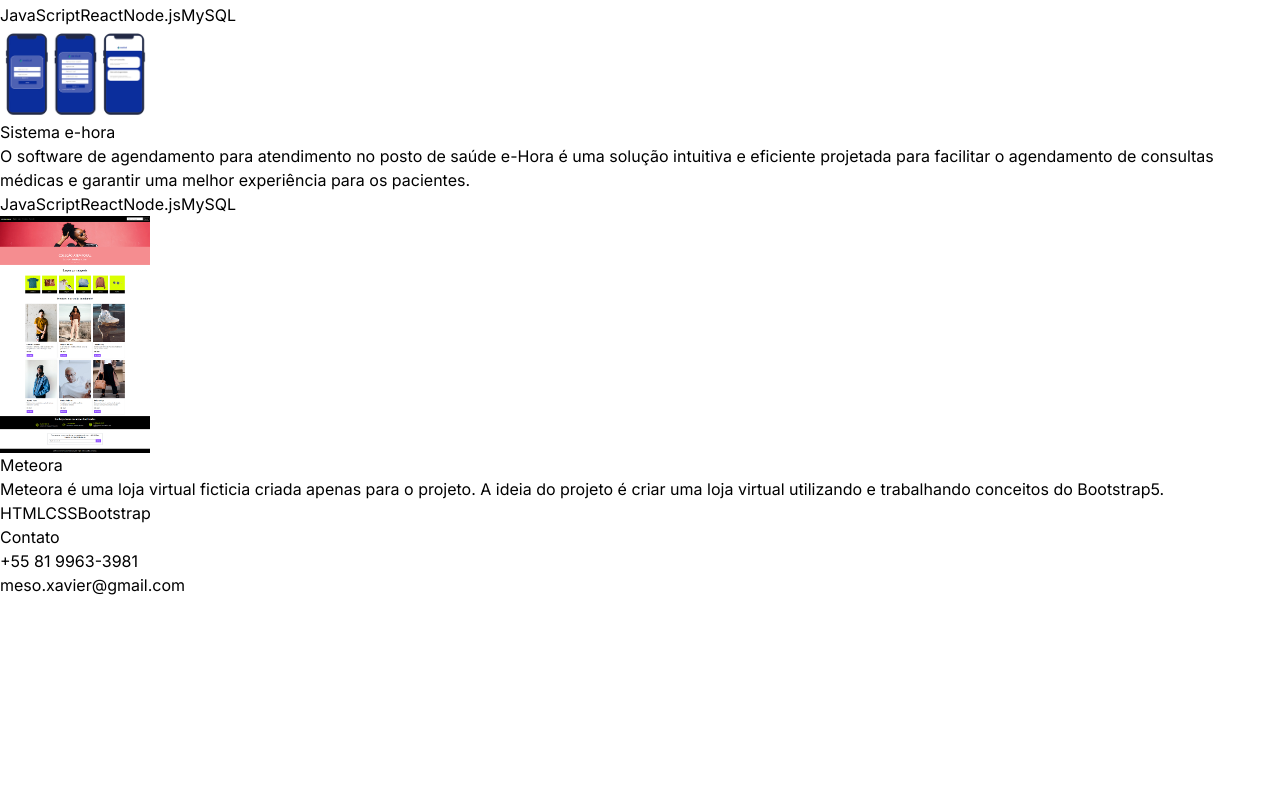
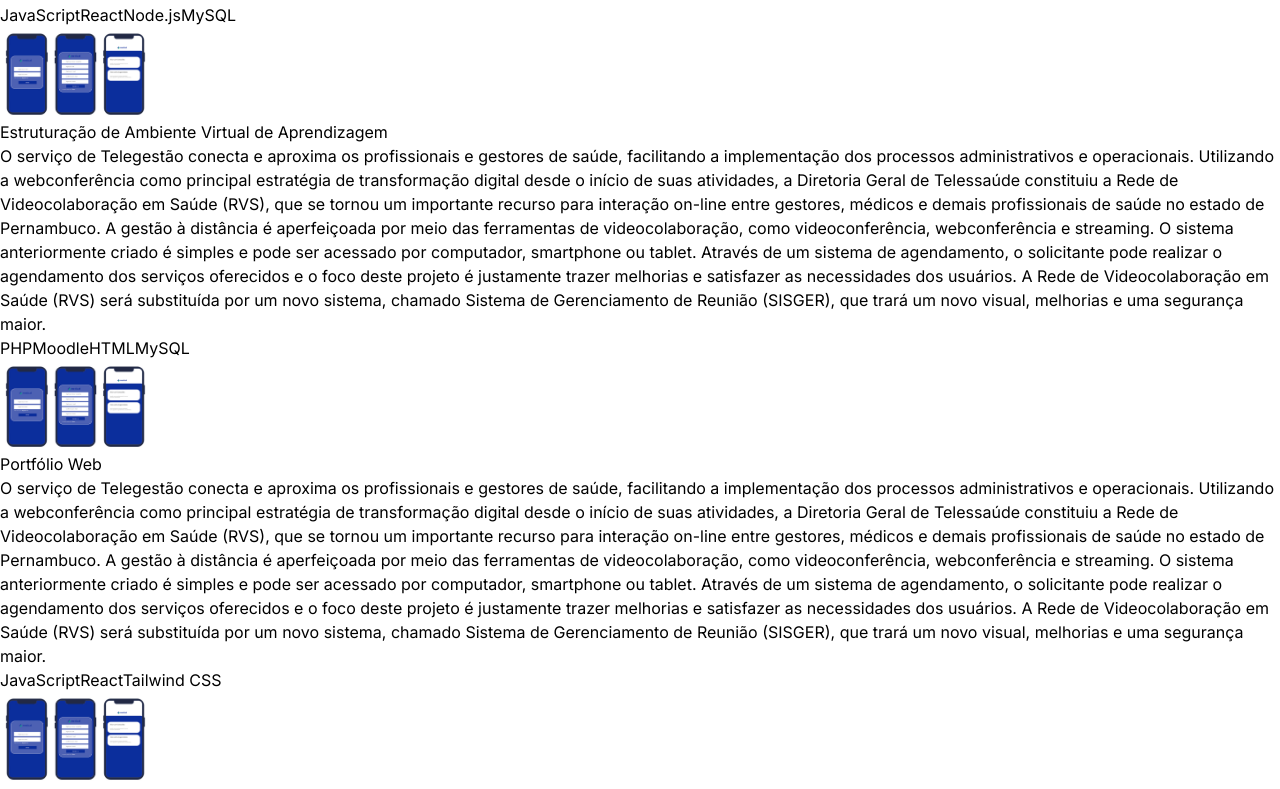
Before and after one commit to messoxavier/emerson-xavier-react-portfolio, a React (Vite) app: page / in a window 1280 px wide. Shown: the part 1686-2475 px from the top of the page. Before the commit the page ends 2283 px from the top, so only its background shows below. Built offline with nearby package versions, Linux system fonts and the light colour scheme.

Commit message:
"feat: editando projetos"

```diff
--- a/src/constants/index.js
+++ b/src/constants/index.js
@@ -30,6 +30,20 @@ export const PROJECTS = [
     technologies: ["JavaScript", "React", "Node.js", "MySQL"],
   },
   {
+    title: "Estruturação de Ambiente Virtual de Aprendizagem",
+    image: project1,
+    description:
+      "O serviço de Telegestão conecta e aproxima os profissionais e gestores de saúde, facilitando a implementação dos processos administrativos e operacionais. Utilizando a webconferência como principal estratégia de transformação digital desde o início de suas atividades, a Diretoria Geral de Telessaúde constituiu a Rede de Videocolaboração em Saúde (RVS), que se tornou um importante recurso para interação on-line entre gestores, médicos e demais profissionais de saúde no estado de Pernambuco. A gestão à distância é aperfeiçoada por meio das ferramentas de videocolaboração, como videoconferência, webconferência e streaming. O sistema anteriormente criado é simples e pode ser acessado por computador, smartphone ou tablet. Através de um sistema de agendamento, o solicitante pode realizar o agendamento dos serviços oferecidos e o foco deste projeto é justamente trazer melhorias e satisfazer as necessidades dos usuários. A Rede de Videocolaboração em Saúde (RVS) será substituída por um novo sistema, chamado Sistema de Gerenciamento de Reunião (SISGER), que trará um novo visual, melhorias e uma segurança maior.",
+    technologies: ["PHP", "Moodle", "HTML", "MySQL"],
+  },
+  {
+    title: "Portfólio Web",
+    image: project1,
+    description:
+      "O serviço de Telegestão conecta e aproxima os profissionais e gestores de saúde, facilitando a implementação dos processos administrativos e operacionais. Utilizando a webconferência como principal estratégia de transformação digital desde o início de suas atividades, a Diretoria Geral de Telessaúde constituiu a Rede de Videocolaboração em Saúde (RVS), que se tornou um importante recurso para interação on-line entre gestores, médicos e demais profissionais de saúde no estado de Pernambuco. A gestão à distância é aperfeiçoada por meio das ferramentas de videocolaboração, como videoconferência, webconferência e streaming. O sistema anteriormente criado é simples e pode ser acessado por computador, smartphone ou tablet. Através de um sistema de agendamento, o solicitante pode realizar o agendamento dos serviços oferecidos e o foco deste projeto é justamente trazer melhorias e satisfazer as necessidades dos usuários. A Rede de Videocolaboração em Saúde (RVS) será substituída por um novo sistema, chamado Sistema de Gerenciamento de Reunião (SISGER), que trará um novo visual, melhorias e uma segurança maior.",
+    technologies: ["JavaScript", "React", "Tailwind CSS"],
+  },
+  {
     title: "Sistema e-hora",
     image: project1,
     description:
```
